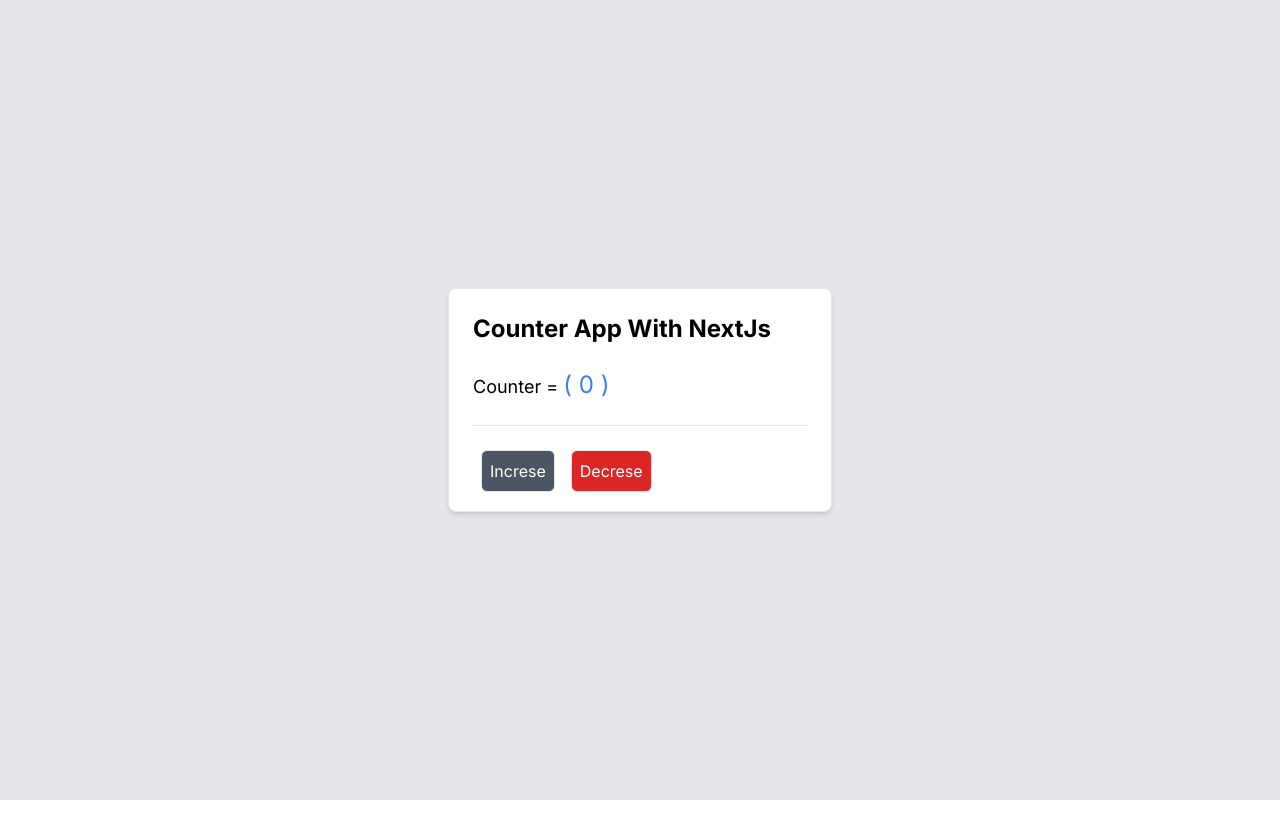
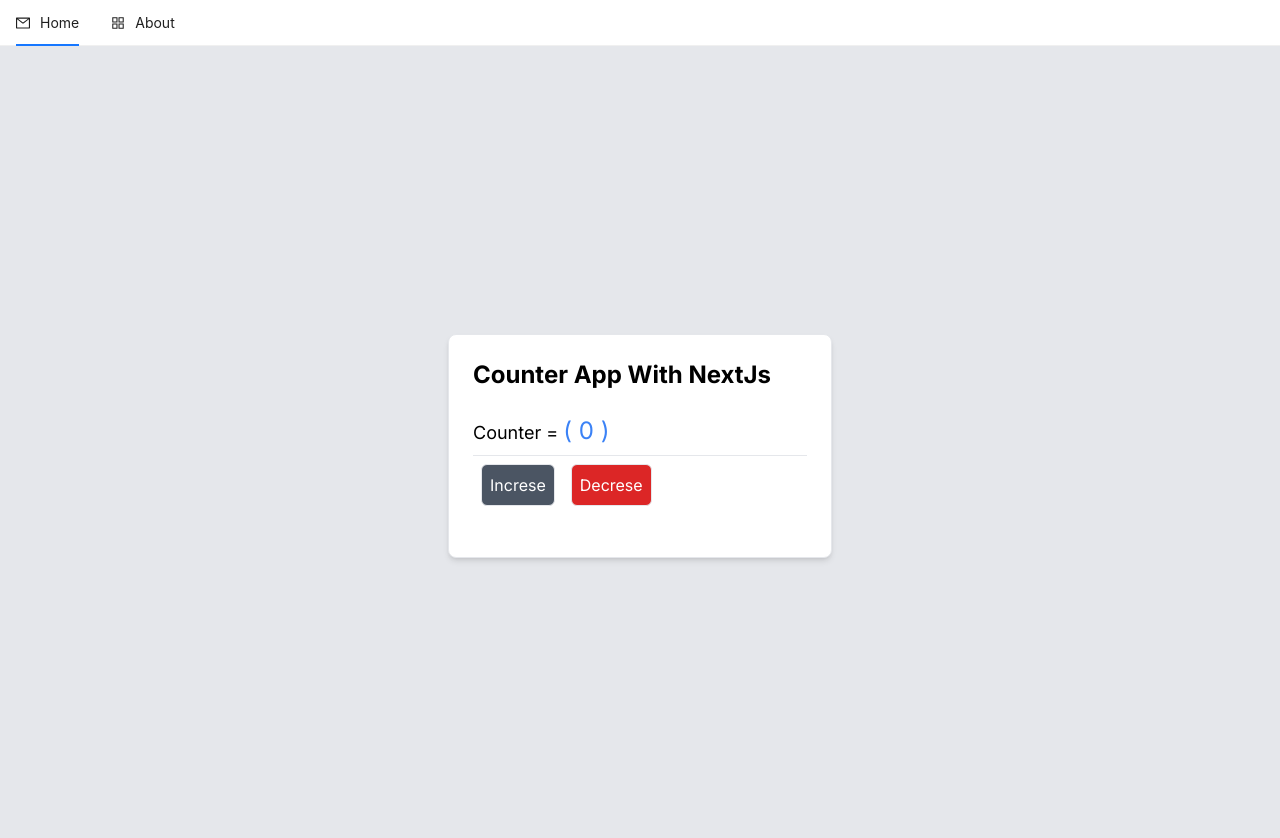
Before and after one commit to mominulhouqe/first-web-application-with-nextjs, a Next.js app: page /counter in a window 1280 px wide. Shown: the top 838 px of the page. Before the commit the page ends 800 px from the top, so only its background shows below. Built offline with nearby package versions, Linux system fonts and the light colour scheme.

Commit message:
Added navber component

```diff
--- a/src/app/counter/page.js
+++ b/src/app/counter/page.js
@@ -1,19 +1,16 @@
-"use client"
-import { useState } from "react";
+import Counters from "@/components/counter/counter";
 
 
 const Counter = () => {
-    const [counter ,setCounter]=useState(0)
-    console.log(counter, "hello world");
+
+
     return (
        <div className="flex items-center justify-center h-screen bg-gray-200">
 
          <div className="w-96 h-56 bg-white rounded-lg border shadow-md  p-6 space-y-6">
             <h3 className="mb-4 text-2xl font-bold">Counter App With NextJs</h3>
-            <h2 className=" my-2 text-lg">Counter = <span className="text-blue-500 text-2xl">( {counter} )</span></h2>
-            <div className="my-2 border-b"></div>
-            <button className="border p-2 bg-gray-600 text-white mx-2 rounded-md" onClick={()=>setCounter(counter + 1)}>Increse</button>
-            <button className="border p-2 bg-red-600 text-white mx-2  rounded-md" onClick={()=>setCounter(counter - 1)}> Decrese</button>
+
+        <Counters />
         </div>
        </div>
     );
--- a/src/app/layout.js
+++ b/src/app/layout.js
@@ -1,5 +1,6 @@
 import { Inter } from "next/font/google";
 import "./globals.css";
+import Navber from "@/components/Shared/Navber";
 
 const inter = Inter({ subsets: ["latin"] });
 
@@ -11,7 +12,10 @@ export const metadata = {
 export default function RootLayout({ children }) {
   return (
     <html lang="en">
-      <body className={inter.className}>{children}</body>
+      <body className={inter.className}>
+    <Navber />
+        {children}
+        </body>
     </html>
   );
 }
--- /dev/null
+++ b/src/components/Shared/Navber.jsx
@@ -0,0 +1,30 @@
+"use client"
+import React, { useState } from 'react';
+import { AppstoreOutlined, MailOutlined, SettingOutlined } from '@ant-design/icons';
+import { Menu } from 'antd';
+import Link from 'next/link';
+
+
+const items = [
+  {
+    key: 'Home' ,
+    label: <Link href="/counter">Home</Link>,
+    icon: <MailOutlined />,
+  },
+  {
+    label: 'About',
+    key: 'about',
+    icon: <AppstoreOutlined />,
+
+  },
+
+];
+const Navber = () => {
+  const [current, setCurrent] = useState('mail');
+  const onClick = (e) => {
+    console.log('click ', e);
+    setCurrent(e.key);
+  };
+  return <Menu onClick={onClick} selectedKeys={[current]} mode="horizontal" items={items} />;
+};
+export default Navber;
--- /dev/null
+++ b/src/components/counter/Counter.jsx
@@ -0,0 +1,31 @@
+
+ "use client"
+
+import { useState } from "react";
+
+const Counters = () => {
+  const [counter, setCounter] = useState(0);
+  return (
+    <div>
+      <h2 className=" my-2 text-lg">
+        Counter = <span className="text-blue-500 text-2xl">( {counter} )</span>
+      </h2>
+      <div className="my-2 border-b"></div>
+      <button
+        className="border p-2 bg-gray-600 text-white mx-2 rounded-md"
+        onClick={() => setCounter(counter + 1)}
+      >
+        Increse
+      </button>
+      <button
+        className="border p-2 bg-red-600 text-white mx-2  rounded-md"
+        onClick={() => setCounter(counter - 1)}
+      >
+        {" "}
+        Decrese
+      </button>
+    </div>
+  );
+};
+
+export default Counters;
```
Also changed, not shown: package.json (+7 -5 lines), 1 other file (tests, documents, lock files or other folders).
